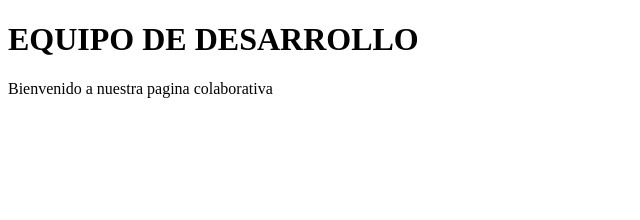
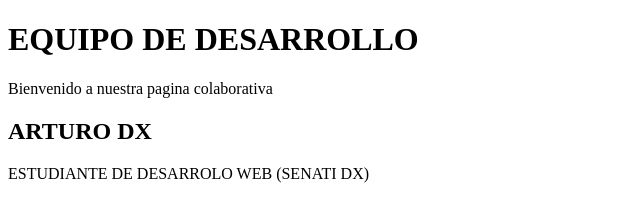
Before and after one commit to ArturoCarlosDX/SESION-2, a plain HTML site: page index.html in a window 1280 px wide. Shown: the whole page, without its empty margins (0-640 px from the left). Drawn offline with Linux system fonts and the light colour scheme.

Commit message:
SE AGREGA CONTENIDO AL PERFIL

```diff
--- a/index.html
+++ b/index.html
@@ -7,7 +7,8 @@
 </head>
 <body>
     <h1>EQUIPO DE DESARROLLO</h1>
-    <P1>Bienvenido a nuestra pagina colaborativa</P>
-
+    <p1>Bienvenido a nuestra pagina colaborativa</p>
+    <h2>ARTURO DX</h2>
+    <p1>ESTUDIANTE DE DESARROLO WEB (SENATI DX)</p>
 </body>
 </html>
```
